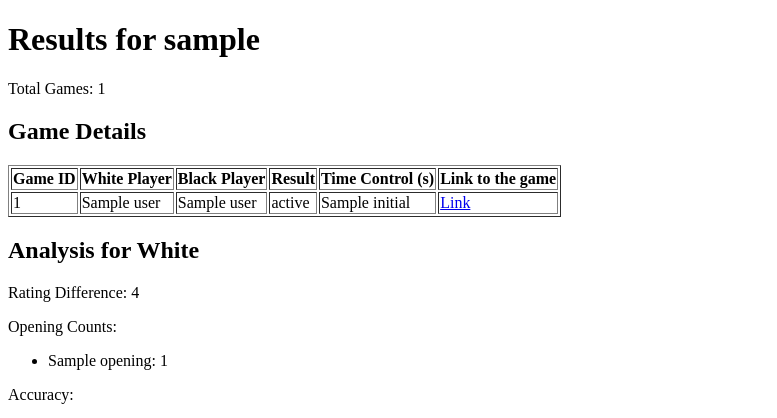
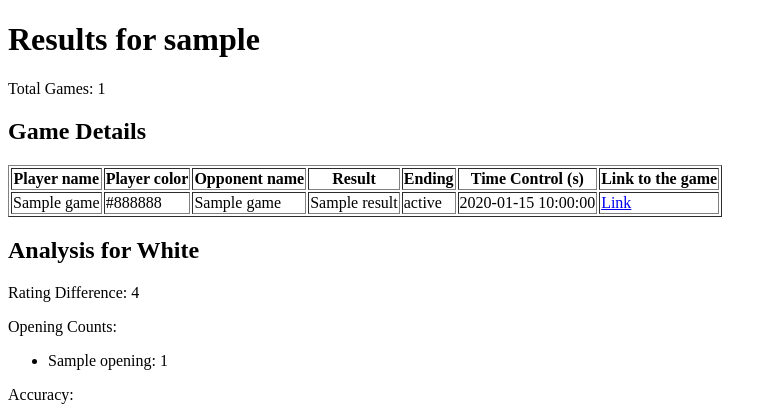
Before and after one commit to igor-reis95/Chess-Analyzer, a Flask app: template src/web/templates/result.html in a window 1280 px wide. Shown: the top 418 px of the page, without its empty margins (0-777 px from the left). Run offline with Flask 3, Linux system fonts and the light colour scheme; the template is opened without the code that fills it: most values are stand-ins (such as "Sample title", 1, 10 or a date in 2020).

Commit message:
Changes to the table data

```diff
--- a/src/web/templates/result.html
+++ b/src/web/templates/result.html
@@ -13,10 +13,11 @@
     <table border="1">
         <thead>
             <tr>
-                <th>Game ID</th>
-                <th>White Player</th>
-                <th>Black Player</th>
+                <th>Player name</th>
+                <th>Player color</th>
+                <th>Opponent name</th>
                 <th>Result</th>
+                <th>Ending</th>
                 <th>Time Control (s)</th>
                 <th>Link to the game</th>
             </tr>
@@ -24,11 +25,12 @@
         <tbody>
             {% for game in games %}
                 <tr>
-                    <td>{{ game['id'] }}</td>
-                    <td>{{ game['players']['white']['user']['name'] }}</td>
-                    <td>{{ game['players']['black']['user']['name'] }}</td>
+                    <td>{{ game['player_name'] }}</td>
+                    <td>{{ game['player_color'] }}</td>
+                    <td>{{ game['opponent_name'] }}</td>
+                    <td>{{ game['result'] }}</td>
                     <td>{{ game['status'] }}</td>
-                    <td>{{ game['clock']['initial'] }}</td>
+                    <td>{{ game['clock_time_control'] }}</td>
                     <td><a href="https://lichess.org/{{game['id']}}" target="_blank"> Link</a></td>
                 </tr>
             {% endfor %}
```
